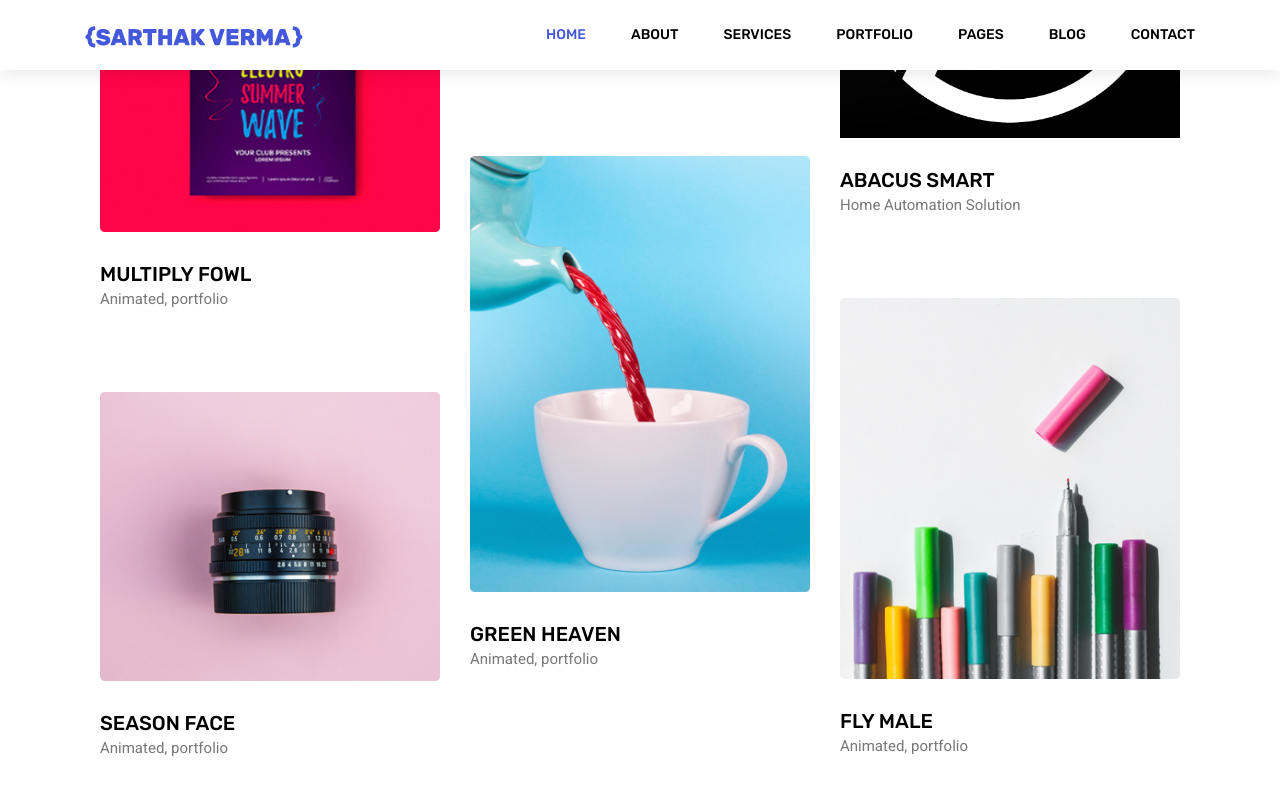
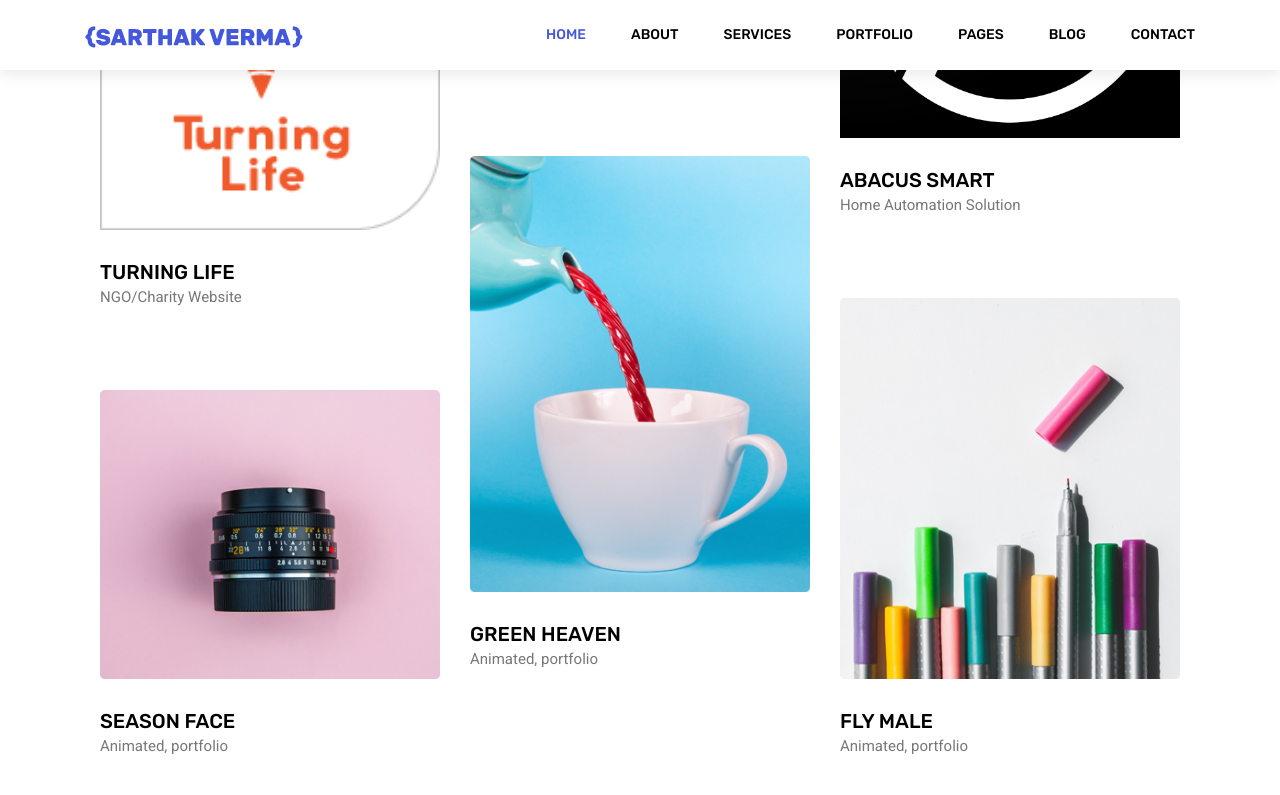
Before and after one commit to IAmSarthakVerma/iamsarthakverma.github.io, a Jekyll site: the page built from index.html, in a window 1280 px wide and 900 px high, scrolled down 2973 px. Shown: the top 795 px of the window. Built offline with Jekyll 4.4.1, drawn with Linux system fonts in a browser that asks for light colours; nearby versions of some CDN libraries; the list of posts is cut into pages by our own code.

Commit message:
Added Project

```diff
--- a/index.html
+++ b/index.html
@@ -218,20 +218,20 @@ use-site-title: true
                         </div>
                     </div>
                 </div>
-                <div class="col-lg-4 col-md-6 all upcoming">
+                <div class="col-lg-4 col-md-6 all completed">
                     <div class="portfolio_box">
                         <div class="single_portfolio">
-                            <img class="img-fluid w-100" src="img/portfolio/p5.jpg" alt="">
+                            <img class="img-fluid w-100" src="turning-life/turning-life.png" alt="">
                             <div class="overlay"></div>
-                            <a href="img/portfolio/p6.jpg" class="img-gal">
+                            <a href="turning-life/turning-life.png" class="img-gal">
                                 <div class="icon">
                                     <span class="lnr lnr-cross"></span>
                                 </div>
                             </a>
                         </div>
                         <div class="short_info">
-                            <h4><a href="portfolio-details.html">multiply fowl</a></h4>
-                            <p>Animated, portfolio</p>
+                            <h4><a href="portfolio-details.html">Turning Life</a></h4>
+                            <p>NGO/Charity Website</p>
                         </div>
                     </div>
                 </div>
```
Also changed, not shown: turning-life/turning-life.png (added), 1 other file.
